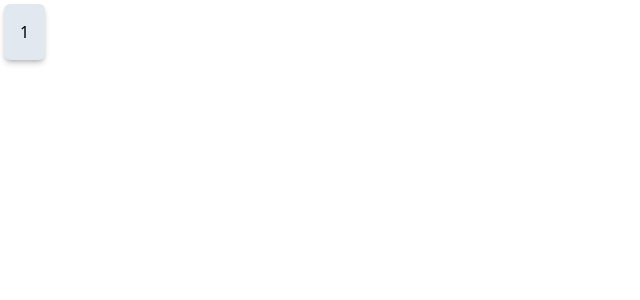
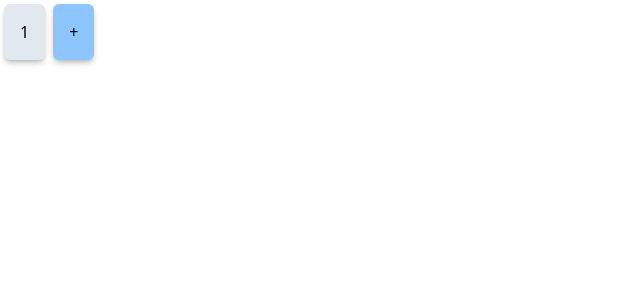
Before and after one commit to Ben-Cor/React-calcs, a React (Vite) app: page / in a window 1280 px wide. Shown: the top 300 px of the page, without its empty margins (0-640 px from the left). Built offline with nearby package versions, Linux system fonts and the light colour scheme.

Commit message:
operation button made for calculator

```diff
--- a/src/App.jsx
+++ b/src/App.jsx
@@ -2,6 +2,7 @@ import { useState } from 'react'
 import reactLogo from './assets/react.svg'
 import viteLogo from '/vite.svg'
 import CalcButton from './components/CalcButton'
+import CalcOperationButton from './components/CalcOperationButton'
 
 function App() {
   const [count, setCount] = useState(0)
@@ -9,6 +10,7 @@ function App() {
   return (
     <div>
       <CalcButton value="1" onClick={() => setCount(count + 1)} />
+      <CalcOperationButton value="+" onClick={() => setCount(count + 1)} />
     </div>
   )
 }
--- /dev/null
+++ b/src/components/CalcOperationButton.jsx
@@ -0,0 +1,27 @@
+    import { useRef } from "react";
+
+    export default function CalcOperationButton({ value, onClick }) {
+      const buttonRef = useRef(null);
+
+      return (
+        <button
+          ref={buttonRef}
+          className="p-4 bg-blue-300 m-1 shadow-md/20 rounded-md"
+          onClick={onClick}
+          onMouseDown={() => {
+            if (buttonRef.current) {
+              buttonRef.current.classList.remove("shadow-md/20");
+              buttonRef.current.classList.add("inset-shadow-sm/20");
+            }
+          }}
+          onMouseUp={() => {
+            if (buttonRef.current) {
+              buttonRef.current.classList.remove("inset-shadow-sm/20");
+              buttonRef.current.classList.add("shadow-md/20");
+            }
+          }}
+        >
+          {value}
+        </button>
+      );
+    }
```
Also changed, not shown: src/components/Header.jsx (added).
